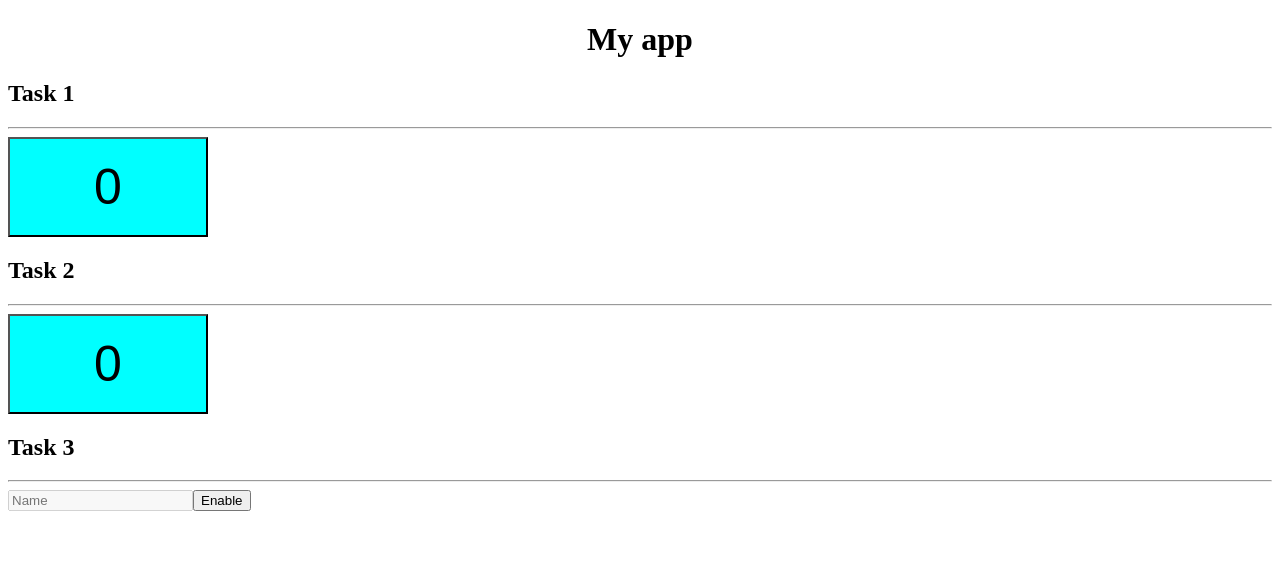
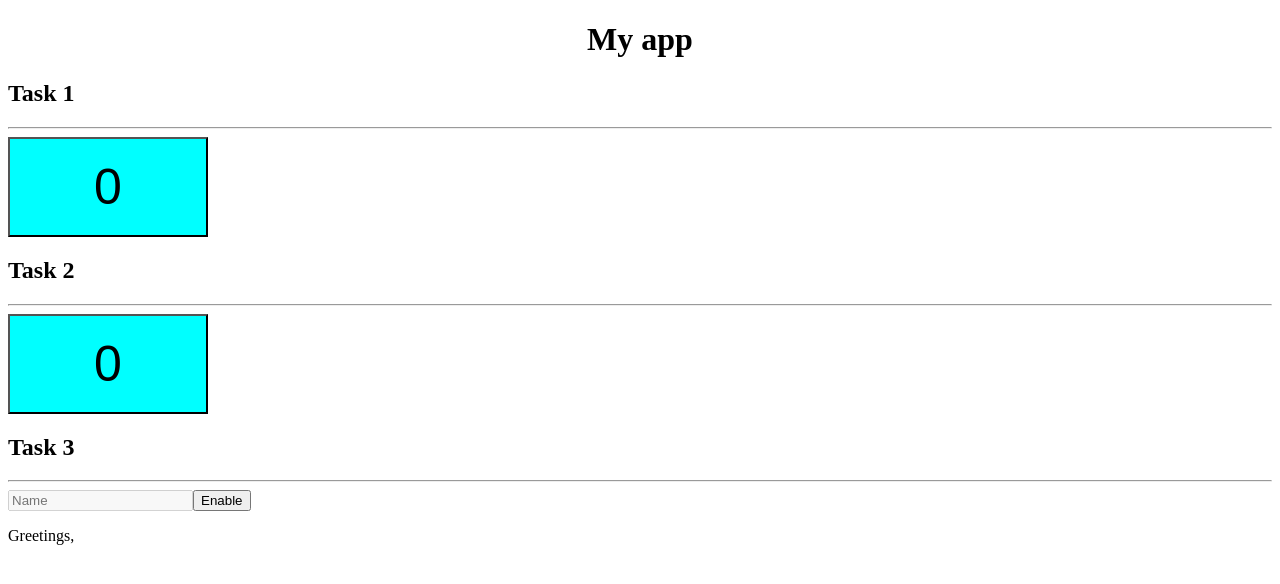
Before and after one commit to samuelburaga/angular-tasks, an Angular app: page / in a window 1280 px wide. Shown: the top 584 px of the page. Built offline with nearby package versions, Linux system fonts and the light colour scheme.

Commit message:
real time changes

```diff
--- a/src/app/components/text-input/text-input.component.html
+++ b/src/app/components/text-input/text-input.component.html
@@ -1,3 +1,3 @@
-<input id="input" type="text" placeholder="Name" disabled />
+<input id="input" type="text" placeholder="Name" (keyup)="printMessage()" disabled />
 <button (click)="enable()">Enable</button>
 <p>{{ message }}</p>
--- a/src/app/components/text-input/text-input.component.ts
+++ b/src/app/components/text-input/text-input.component.ts
@@ -7,8 +7,15 @@ import { Component } from "@angular/core";
 })
 export class TextInputComponent {
 	Name: string = "";
-	message: string = "";
+	message: string = "Greetings,";
+
 	enable() {
 		(<HTMLInputElement>document.getElementById("input")).disabled = false;
 	}
+
+	printMessage() {
+		console.log("print message");
+		this.Name = (<HTMLInputElement>document.getElementById("input")).value;
+		this.message = "Greetings, " + this.Name;
+	}
 }
```
